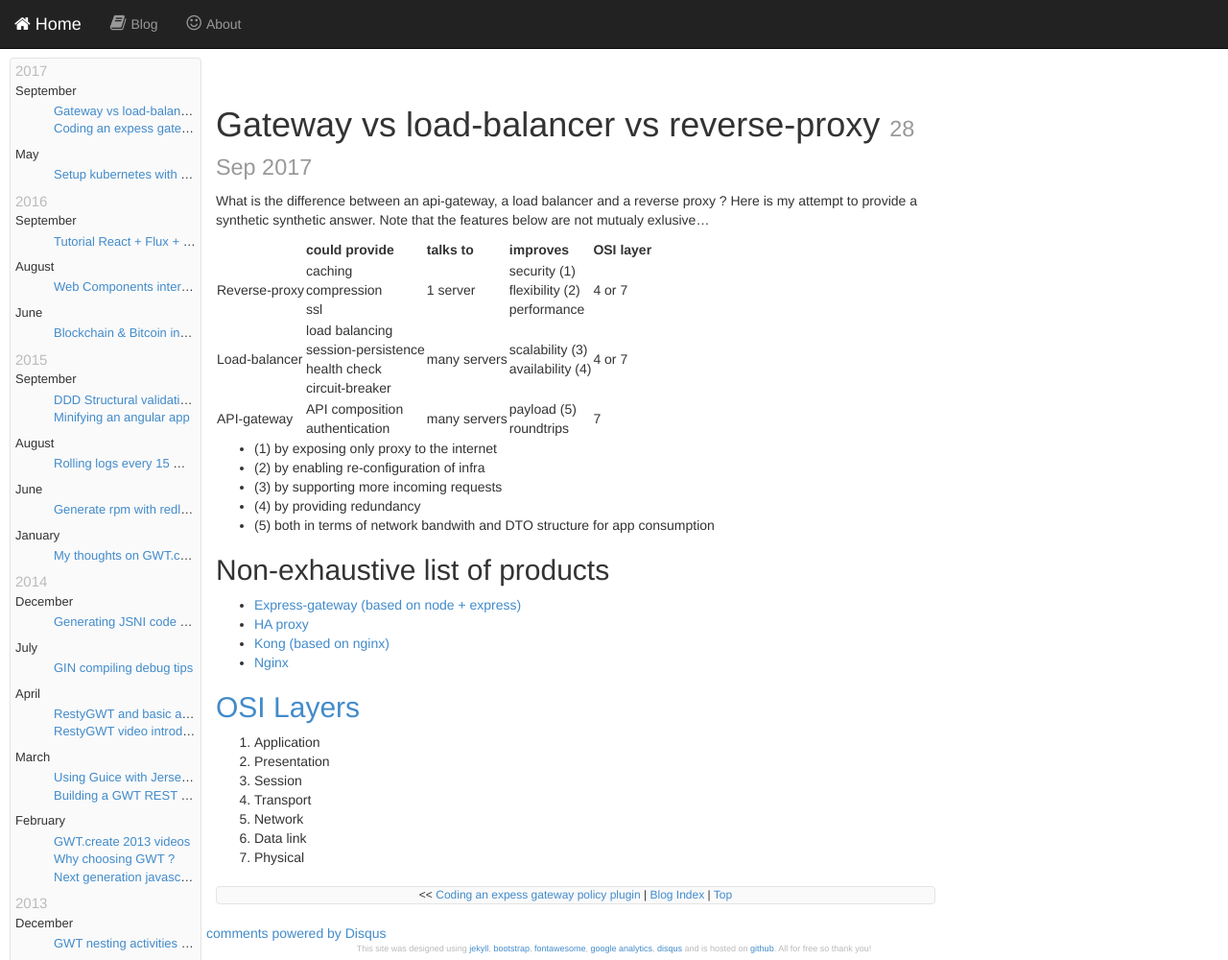
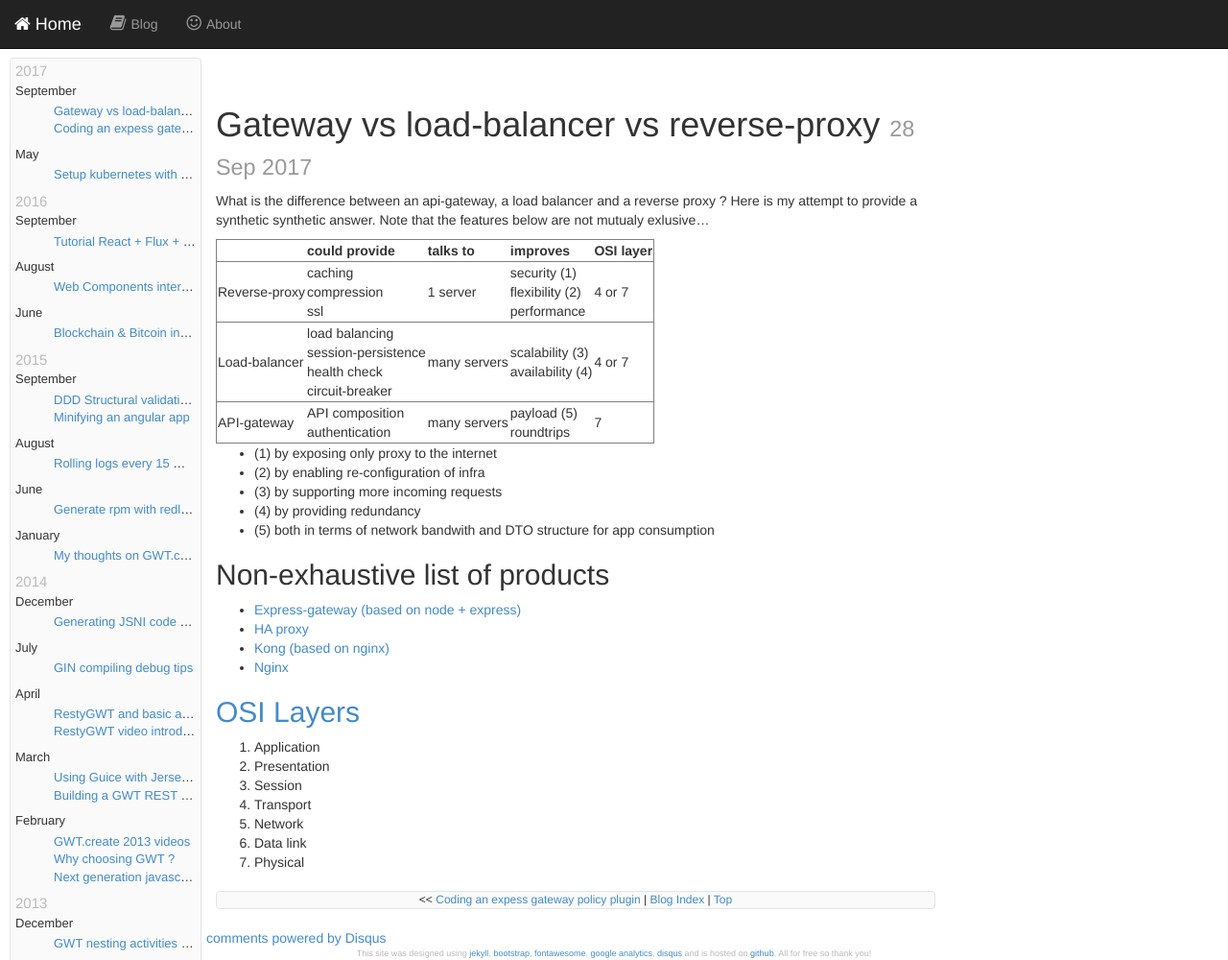
Before and after one commit to ronanquillevere/ronanquillevere.github.io, a Jekyll site: the page built from _posts/2017-09-29-gateway-lb-reverse-proxy.markdown, in a window 1280 px wide and 1000 px high. Shown: the whole window at 96% size. Built offline with Jekyll 4.4.1, drawn with Linux system fonts in a browser that asks for light colours; comment, search, counter and statistics services are not loaded.

Commit message:
table style

```diff
--- a/css/post.css
+++ b/css/post.css
@@ -73,6 +73,6 @@
 	margin-left: 200px;
 }
 
-.post .table .tr {
+.post table tr {
     border: 1px solid gray;
 }
```
Also changed, not shown: css/default.css (line endings or trailing spaces).
